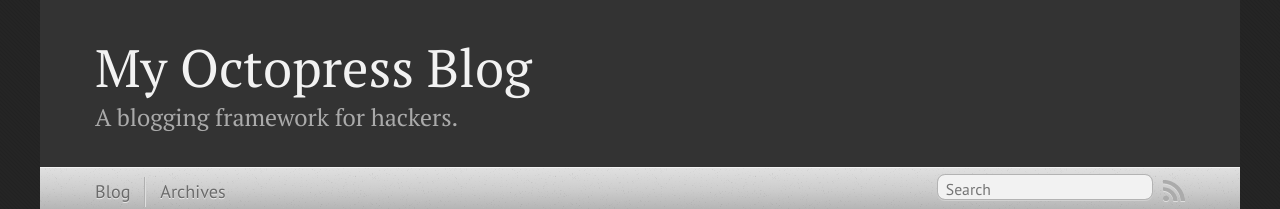
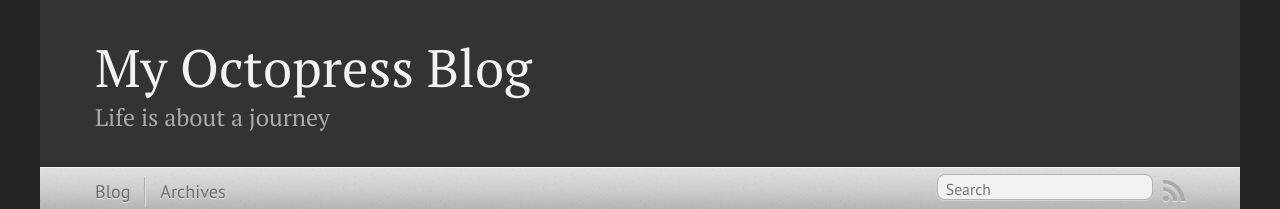
Before and after one commit to brucebk/brucebk.github.io, a plain HTML site: page index.html in a window 1280 px wide. Shown: the top 209 px of the page. Drawn offline with nearby package versions, Linux system fonts and the light colour scheme.

Commit message:
minor fix

```diff
--- a/index.html
+++ b/index.html
@@ -5,8 +5,8 @@
 <!--[if (gt IE 8)|(gt IEMobile 7)|!(IEMobile)|!(IE)]><!--><html class="no-js" lang="en"><!--<![endif]-->
 <head>
   <meta charset="utf-8">
-  <title>My Octopress Blog</title>
-  <meta name="author" content="Your Name">
+  <title>Macou</title>
+  <meta name="author" content="Macou">
 
 
   <meta name="description" content=" Blog Archives Recent Posts ">
@@ -38,7 +38,7 @@
   <header role="banner"><hgroup>
   <h1><a href="/">My Octopress Blog</a></h1>
 
-    <h2>A blogging framework for hackers.</h2>
+    <h2>Life is about a journey</h2>
 
 </hgroup>
 
```
